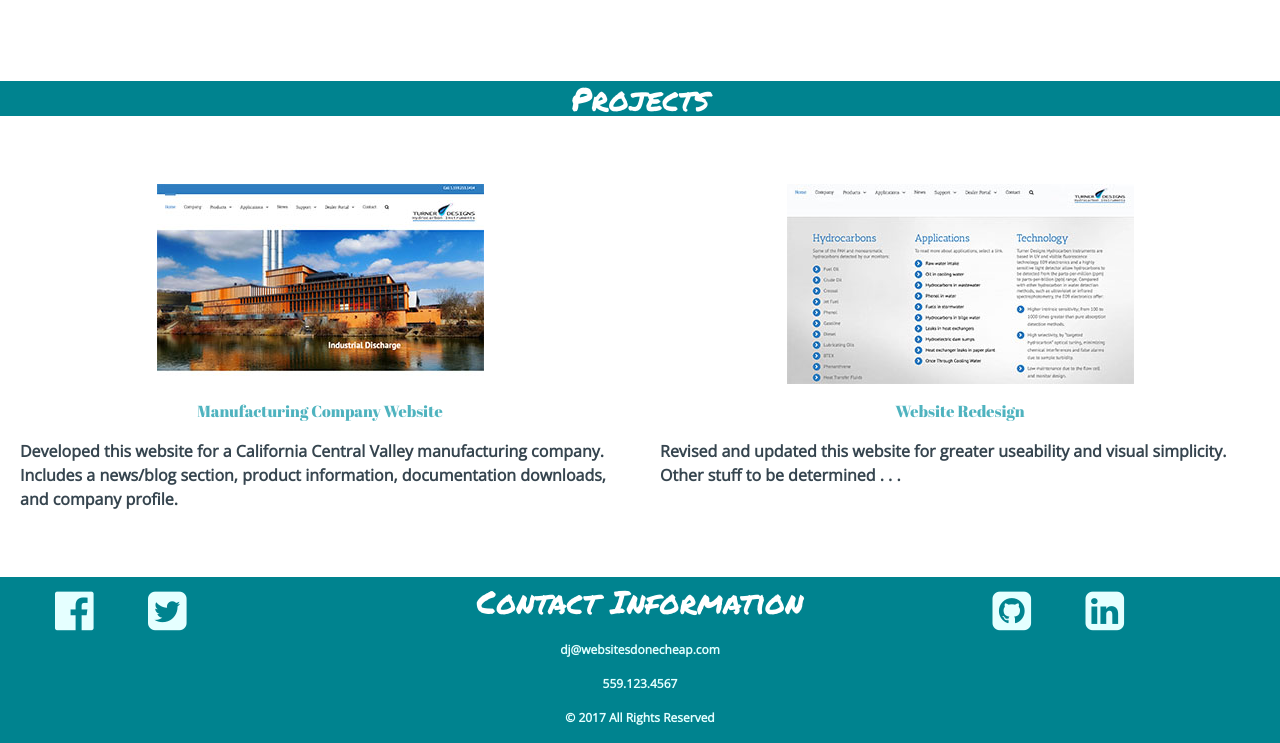
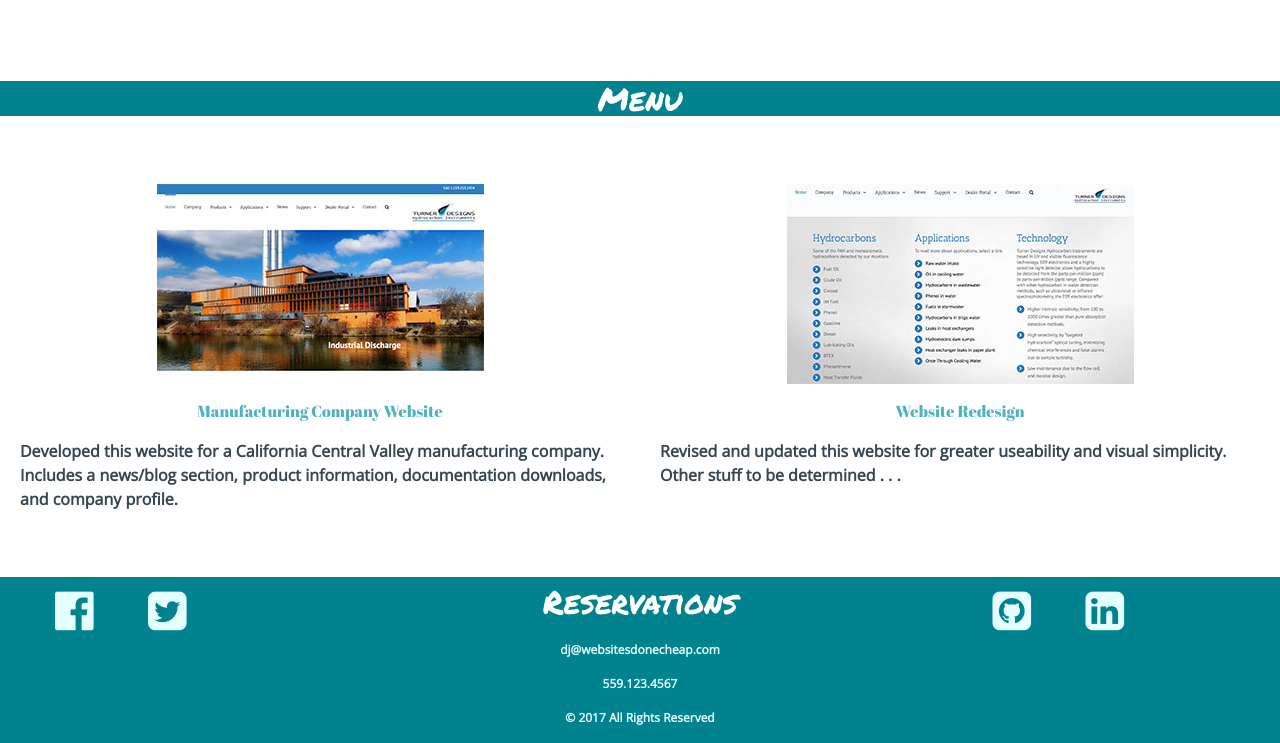
Before and after one commit to DJTrog/iMacTest, a website: page index.html in a window 1280 px wide. Shown: the part 1664-2407 px from the top of the page. Drawn offline with nearby package versions, Linux system fonts and the light colour scheme.

Commit message:
headings

```diff
--- a/index.html
+++ b/index.html
@@ -65,7 +65,7 @@
 <!--begin skills section-->
   <div class="col-md-12 no-pad">
     <div class="heading">
-       <p class="h3"><a id="topic2">Skills and Experience</a></p>
+       <p class="h3"><a id="topic2">Fine Dining in Old Town</a></p>
     </div>
     <div class="row">
       <div class="col-sm-12 col-md-4 col text-center">
@@ -105,7 +105,7 @@
 
     <!--begin project links section-->
     <div class="heading">
-       <p class="h3"><a id="topic3">Projects</a></p>
+       <p class="h3"><a id="topic3">Menu</a></p>
     </div>
     <div class="row">
       <div class="col-sm-12 col-md-6 col text-center">
@@ -139,7 +139,7 @@
 
      <div class="col-md-6 col-sm-12">
        <div class="contact-container">
-         <p class="footer-heading"><a id="topic4">Contact Information</a></p>
+         <p class="footer-heading"><a id="topic4">Reservations</a></p>
          <p class="email-text"><a href="djohnson3535@gmail.com">dj@websitesdonecheap.com</a></p>
          <p class="footer-text">559.123.4567</p>
          <p class="footer-text">&copy; 2017 All Rights Reserved</p>
```
